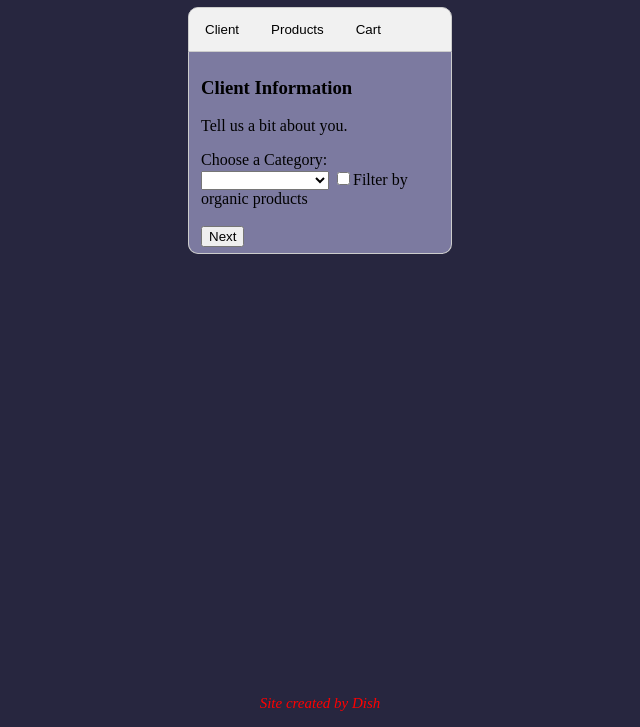
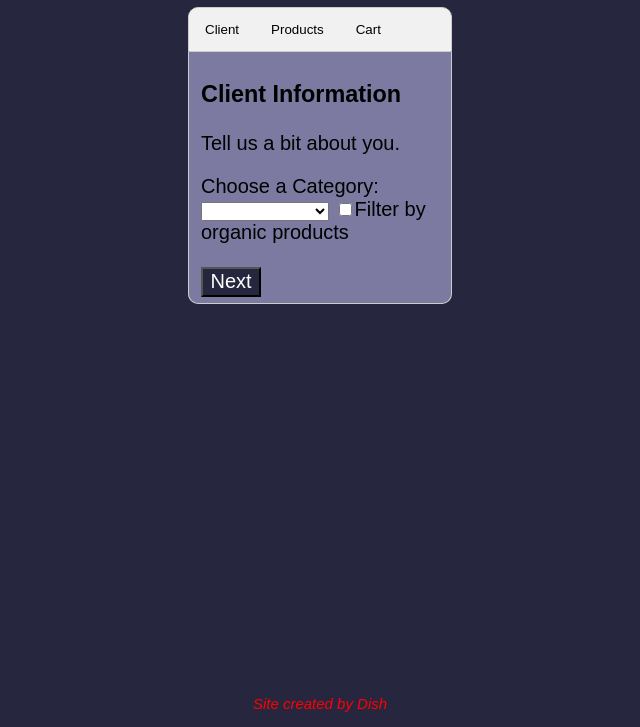
Before and after one commit to Daanish-Khan/daanish-khan.github.io, a plain HTML site: page lab3/index.html in a window 1280 px wide. Shown: the part 73-800 px from the top of the page, without its empty margins (320-960 px from the left). Drawn offline with Linux system fonts and the light colour scheme.

Commit message:
changed some style

```diff
--- a/lab3/styles/style.css
+++ b/lab3/styles/style.css
@@ -43,6 +43,7 @@
   border-bottom-right-radius: 10px;
   margin-right: 500px;
   margin-left: 500px;
+  font-size: 20px;
 }
 
 .footer {
@@ -61,6 +62,15 @@
   color:rgb(255, 255, 255);
 }
 
+.nextButton {
+  width: 60px;
+  height: 30px;
+  font-size: 20px;
+  background-color: rgb(39, 38, 63);
+  color: white;
+}
+
 body {
   background-color: rgb(39, 38, 63);
+  font-family: Arial;
 }
```
